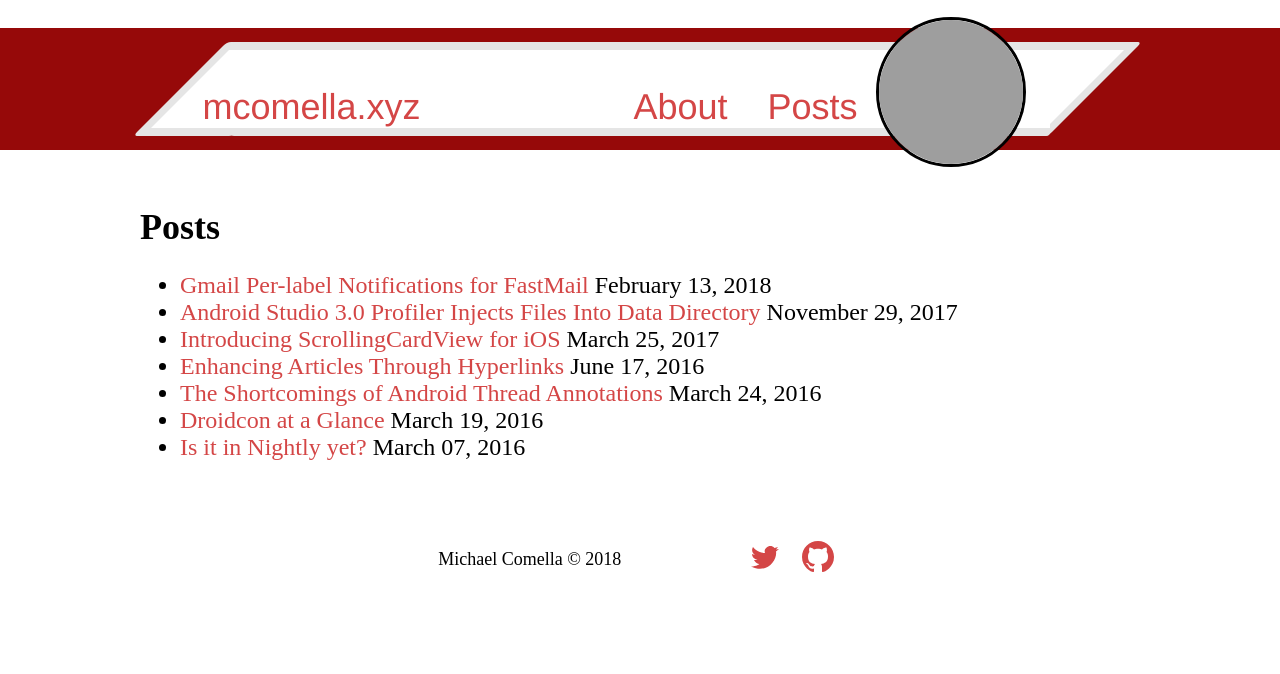
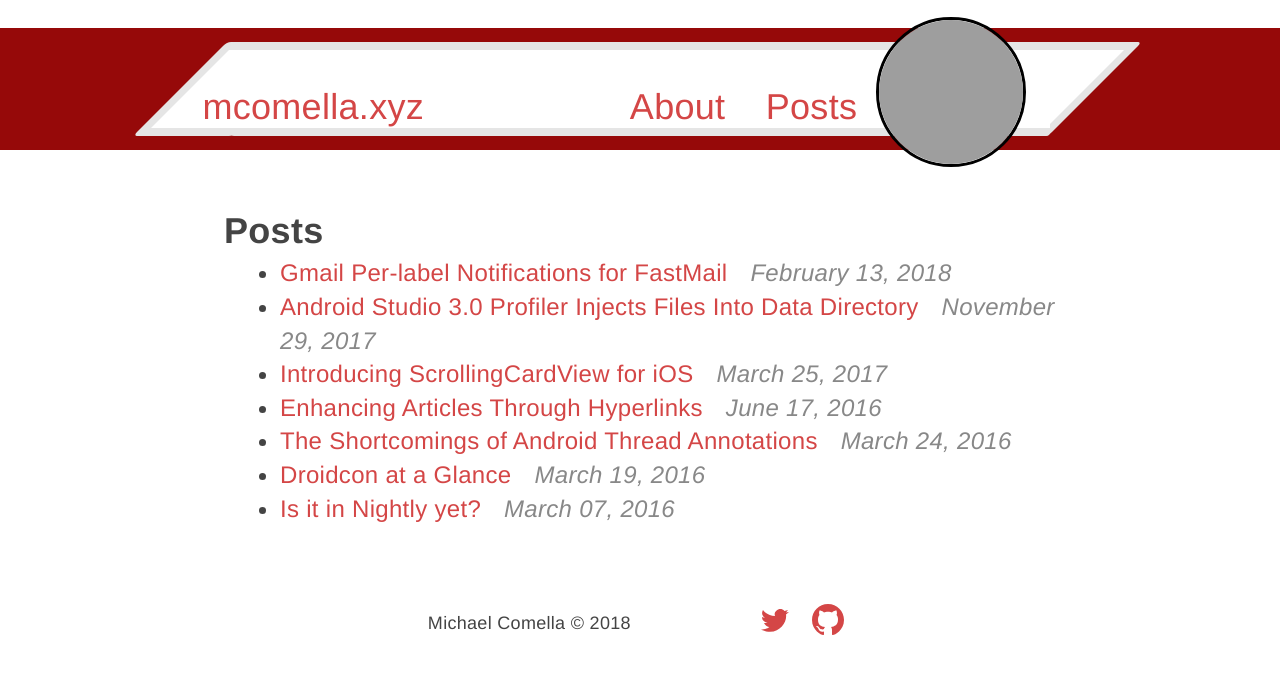
Before and after one commit to mcomella/mcomella.github.com, a Jekyll site: the page built from index.html, in a window 1280 px wide. Shown: the top 674 px of the page. Built offline with Jekyll 4.4.1, drawn with Linux system fonts in a browser that asks for light colours; grey boxes are pictures that could not be loaded.

Commit message:
Style post-list.

```diff
--- a/css/redesign.css
+++ b/css/redesign.css
@@ -85,17 +85,27 @@ body, h1, h2, h3, h4, h5, h6 {
     margin: 0;
 }
 
+body {
+    color: #444444;
+    font-family: Helvetica, sans-serif;
+    font-weight: lighter;
+    line-height: 1.4;
+    letter-spacing: 0.3px;
+}
+
+h1 + *, h2 + *,  h3 + *,  h4 + *,  h5 + *,  h6 + * {
+    margin-top: 0;
+}
+
 a {
+    font-weight: normal;
     text-decoration: none;
+    transition: 0.2s;
 }
 
 .banner, a, a:visited, .post-title {
     color: #D44646;
     /* #D61E1E */
-}
-
-a {
-    transition: 0.2s;
 }
 
 a:hover {
@@ -211,10 +221,9 @@ footer svg {
     margin: 0 8px;
 }
 
+/* --- INDEX / POST-LIST --- */
 .post-list {
-    max-width: 1000px;
-    margin: 0 auto;
-
+    width: 65%;
     font-size: 24px;
 }
 
@@ -222,17 +231,16 @@ footer svg {
     font-size: 36px;
 }
 
-.post-name {
+.post-list ul {
+    margin-left: 16px;
+}
 
+.post-list .post-date {
+    margin-left: 16px;
 }
 
 .content {
     margin: 0 auto;
-    color: #444444;
-    font-family: Helvetica, sans-serif;
-    font-weight: lighter;
-    line-height: 1.4;
-    letter-spacing: 0.3px;
 }
 
 strong {
@@ -265,16 +273,8 @@ strong {
     color: #555555;
 }
 
-.post h2 + *, .post h3 + *, .post h4 + *, .post h5 + *, .post h6 + * {
-    margin-top: 0;
-}
-
 p {
     margin: 21px 0;
-}
-
-.post a {
-    font-weight: normal;
 }
 
 .post li {
--- a/index.html
+++ b/index.html
@@ -2,14 +2,14 @@
 layout: default
 ---
 
-<section class="post-list">
+<section class="content post-list">
   <h1 class="posts-heading">Posts</h1>
   <ul>
     {% for post in site.posts %} <li>
       <span class="post-name">
           <a class="post-link" href="{{ post.url | prepend: site.baseurl }}">{{ post.title }}</a>
       </span>
-      <span class="post-time">
+      <span class="post-date">
         <time>{{ post.date | date: '%B %d, %Y' }}</time>
       </span>
   </li> {% endfor %}
```
